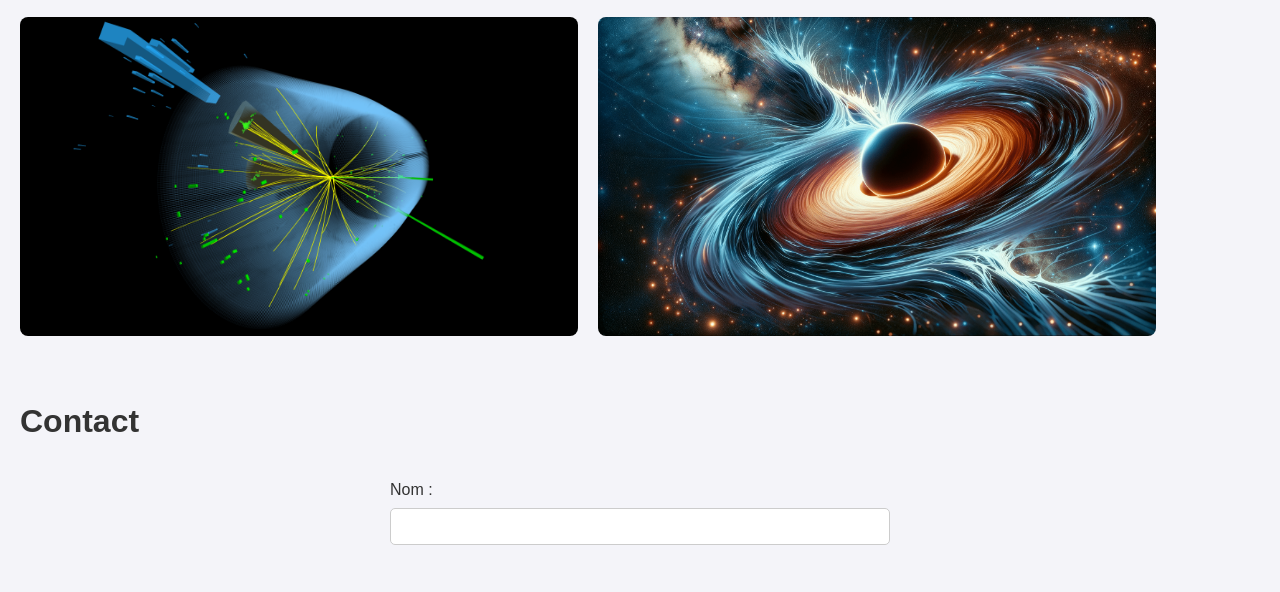
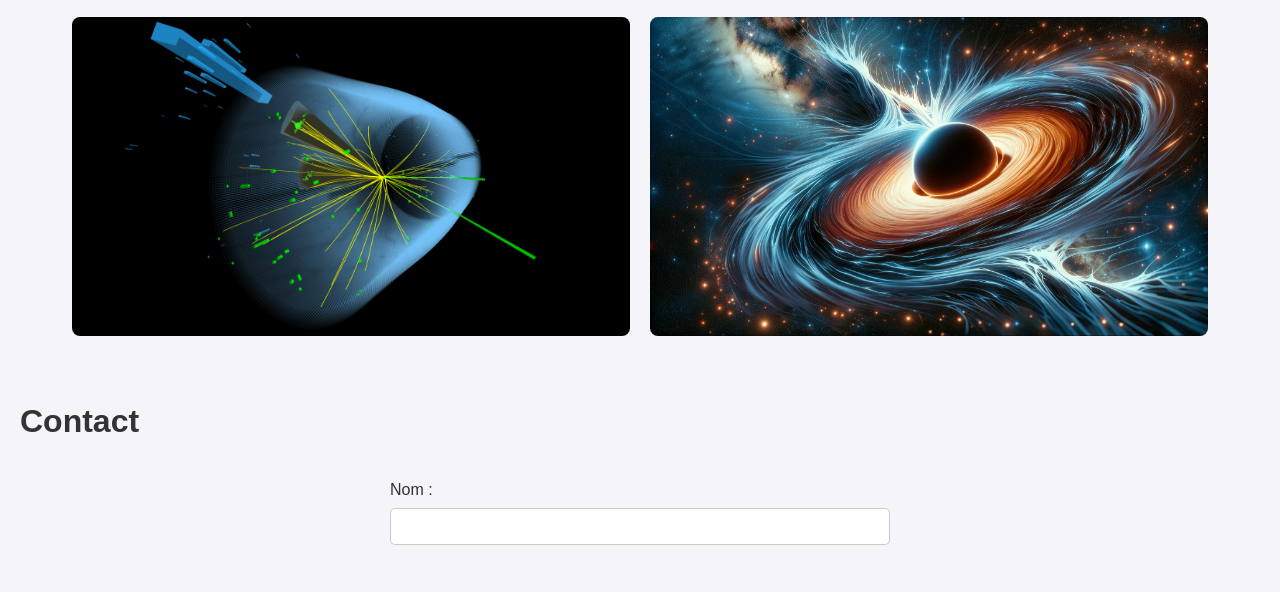
Before and after one commit to SilentCraftsman/science_website, a plain HTML site: page index.html in a window 1280 px wide. Shown: the part 493-1085 px from the top of the page. Drawn offline with Linux system fonts and the light colour scheme.

Commit message:
Add CSS 2

```diff
--- a/css/style.css
+++ b/css/style.css
@@ -26,6 +26,7 @@ header h1 {
 
 nav ul {
   list-style-type: none;
+  padding: 0;
 }
 
 nav ul li {
@@ -62,11 +63,13 @@ article p {
 .gallery {
   display: flex;
   gap: 20px;
+  justify-content: center;
 }
 
 .gallery img {
   width: 45%;
   border-radius: 8px;
+  max-width: 100%; /* Ajout pour garantir que les images ne sortent pas du container */
 }
 
 form {
```
